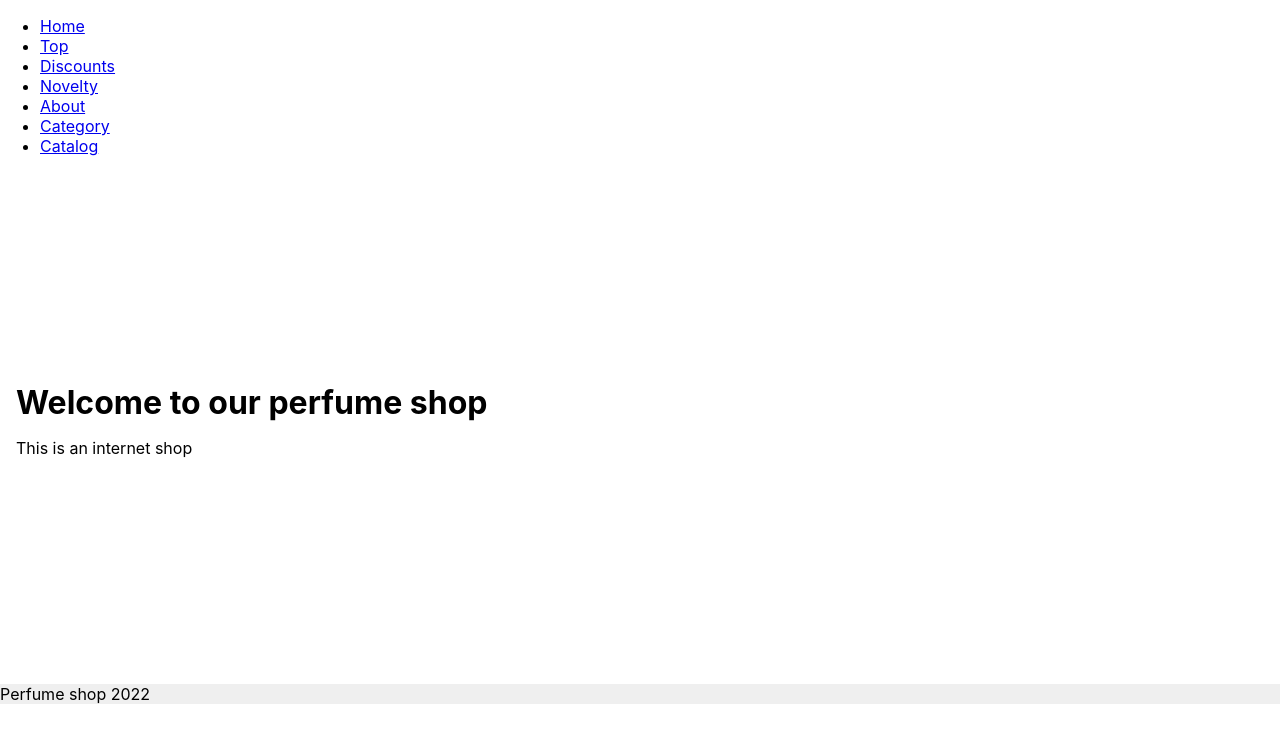
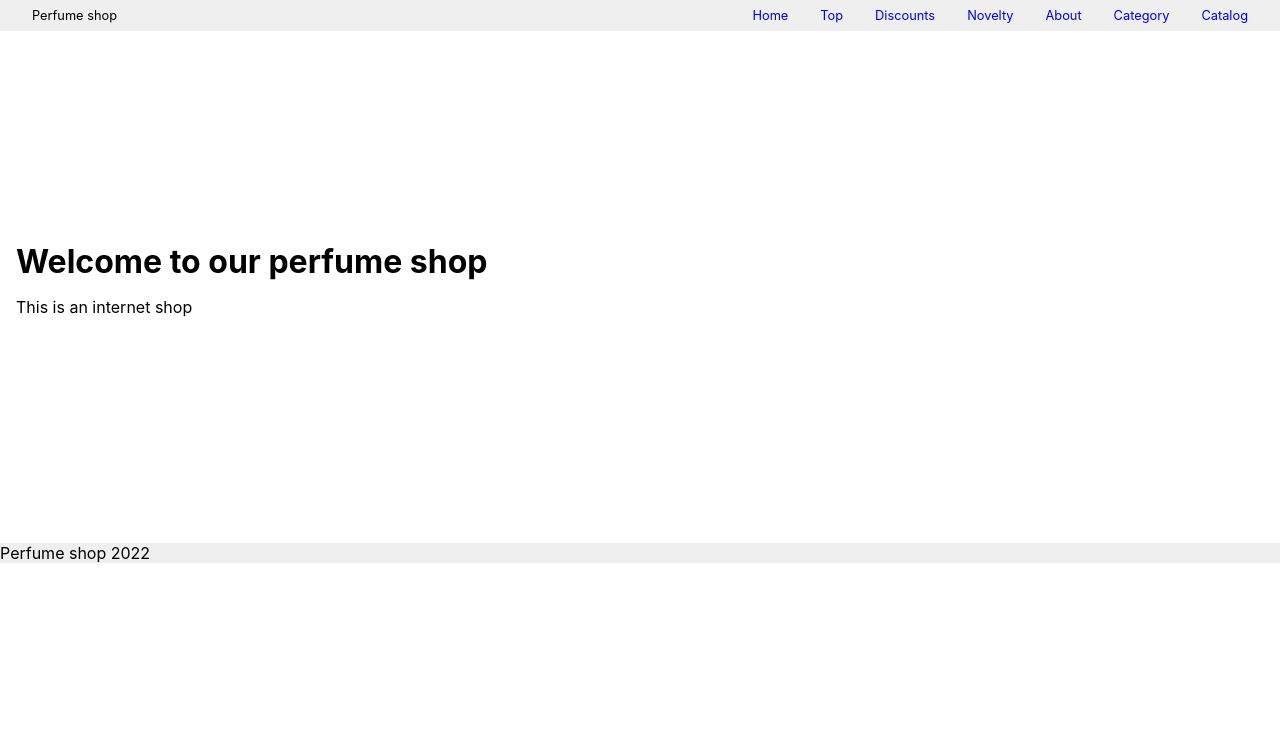
Before and after one commit to EdaToktogulova/project1, a React (Create React App) app: page / in a window 1280 px wide. Shown: the top 742 px of the page. Built offline with nearby package versions, Linux system fonts and the light colour scheme.

Commit message:
Add new component Nav

```diff
--- a/src/components/Nav/Nav.css
+++ b/src/components/Nav/Nav.css
@@ -0,0 +1,19 @@
+.Nav {
+   display: flex;
+   align-items: center;
+   justify-content: space-between;
+   background-color: rgba(0,0,0,0.0625);
+   padding: 0 1rem;
+}
+.Nav ul {
+   list-style: none;
+   padding: 0;
+   margin: 0;
+   display: flex;
+}
+.Nav a{
+   display: block;
+   padding: .5rem 1rem;
+   font-size: .8rem;
+   text-decoration: none;
+}
--- a/src/components/Nav/Nav.js
+++ b/src/components/Nav/Nav.js
@@ -1,8 +1,10 @@
+import React from "react";
 import "./Nav.css"
 
 function Nav() {
    return (
-      <nav>
+      <nav className="Nav">
+                  <div><a>Perfume shop</a></div>
          <ul>
             <li><a href="/">Home</a></li>
             <li><a href="/">Top</a></li>
```
